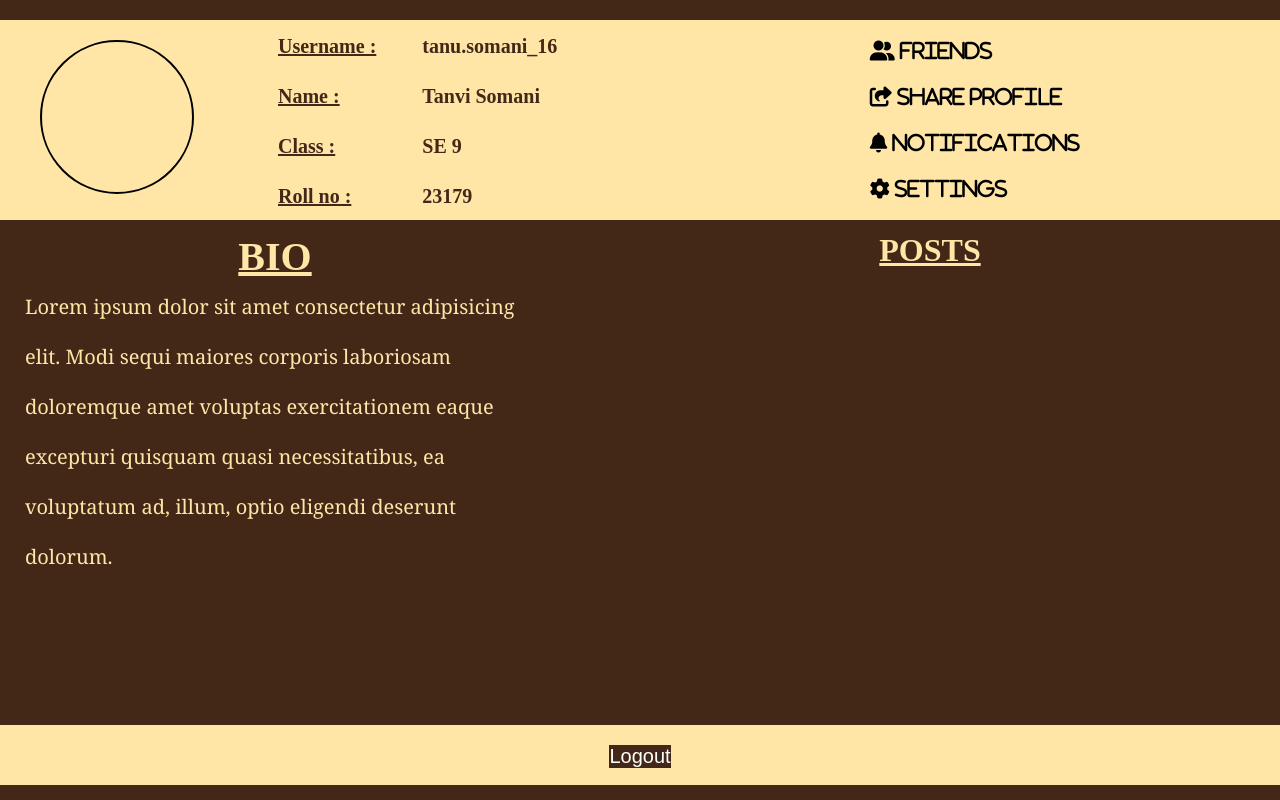
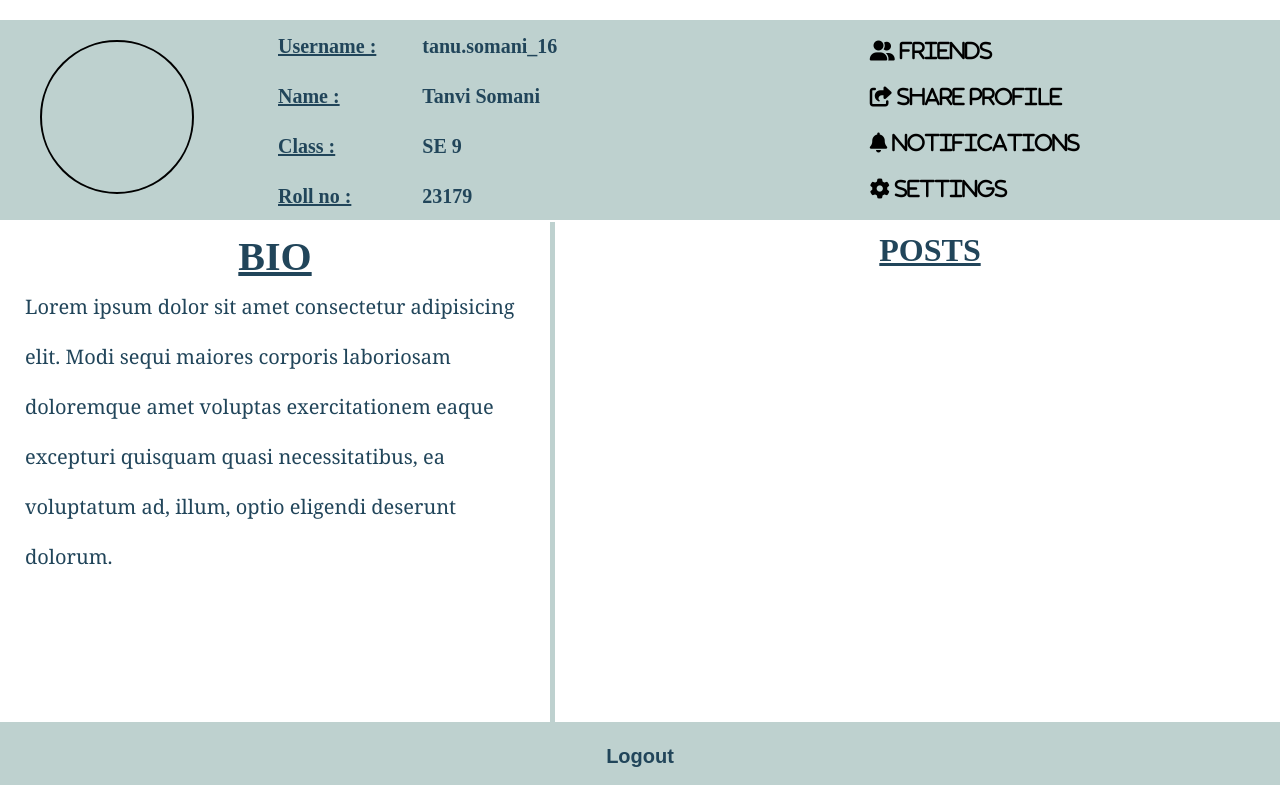
Before and after one commit to mitaliumbarje/HashtagPICT, a plain HTML site: page profilepage.html in a window 1280 px wide. Drawn offline with Linux system fonts and the light colour scheme.

Commit message:
Update profilepage.css

```diff
--- a/profilepage.css
+++ b/profilepage.css
@@ -4,13 +4,13 @@
     border:border-box;
 }
 body{
-    background-color: #432818;
+    background-color: white;
 }
 .navbar{
     margin-top: 20px ;
     height:200px;
-    border-bottom:2px solid #432818;
-    background-color:#ffe6a7;
+    border-bottom:2px solid white;
+    background-color:#BED1CF;
     display: flex;
     flex-direction: row;
 }
@@ -41,7 +41,7 @@ body{
     padding:1px 2px 10px 4px;
     margin-left:60px;
     line-height: 50px;
-    color:#432818;
+    color:rgb(33, 69, 90);
 }
 
 #info{
@@ -50,11 +50,11 @@ body{
     padding:1px 2px 10px 4px;
     margin-left:40px;
     line-height: 50px;
-    color:#432818;
+    color:rgb(33, 69, 90);
 }
 main{
     height:fit-content;
-    background-color:#432818;
+    background-color:white;
 }
 
 .actual_body{
@@ -75,7 +75,7 @@ main{
 
 
 #friends{
-    color:#432818;
+    color:rgb(33, 69, 90);
     padding-top: 20px;
     padding-bottom: 20px;
     font-size: 20px;
@@ -89,7 +89,7 @@ main{
     line-height: 25px;
     padding-right: 10px;
     font-weight: 800;
-    color: #432818;
+    color: rgb(33, 69, 90);
 }
 
 
@@ -99,9 +99,9 @@ main{
     padding-left:25px;
     padding-right: 25px;
     width:500px;
-    border-right:5px solid #432818;
+    border-right:5px solid #BED1CF;
     padding-top: 10px;
-    color:#ffe6a7;
+    color:rgb(33, 69, 90);
 }
 
 #a{
@@ -114,8 +114,24 @@ main{
 .posts{
     padding-left:25px;
     width:800px;
-    color:#ffe6a7;
+    color:rgb(33, 69, 90);
 
+}
+::-webkit-scrollbar{
+    width:5px;
+}
+::-webkit-scrollbar-thumb{
+    background:rgb(33, 69, 90);
+    border-radius: 10px;
+}
+
+.scrollbox{
+    overflow: auto;
+
+}
+
+.scrollbox-inner{
+    height:max-content;
 }
 
 #personal_details{
@@ -192,16 +208,17 @@ main{
 
 
 #foot{
-    background-color:#ffe6a7;
+    background-color:#BED1CF;
     height:50px;
-    border-top:3px solid #432818;
+    border-top:3px solid #BED1CF;
     padding-top: 10px;
     text-align: center;
 }
 .button{
     border: none;
-    background-color:#432818;
-    color:white;
+    background-color:#BED1CF;
+    color:rgb(33, 69, 90);
+    font-weight: 700;
     text-align: center;
     text-decoration: none;
     display: inline-block;
@@ -210,3 +227,15 @@ main{
     margin: 10px;
     cursor: pointer;
 }
+
+posts::-webkit-scrollbar{
+    width:15px;
+}
+
+posts::-webkit-scrollbar-track{
+    background: white;
+}
+
+posts::-webkit-scrollbar-thumb{
+    background: linear-gradient(#ffe6a7,black);
+}
```
